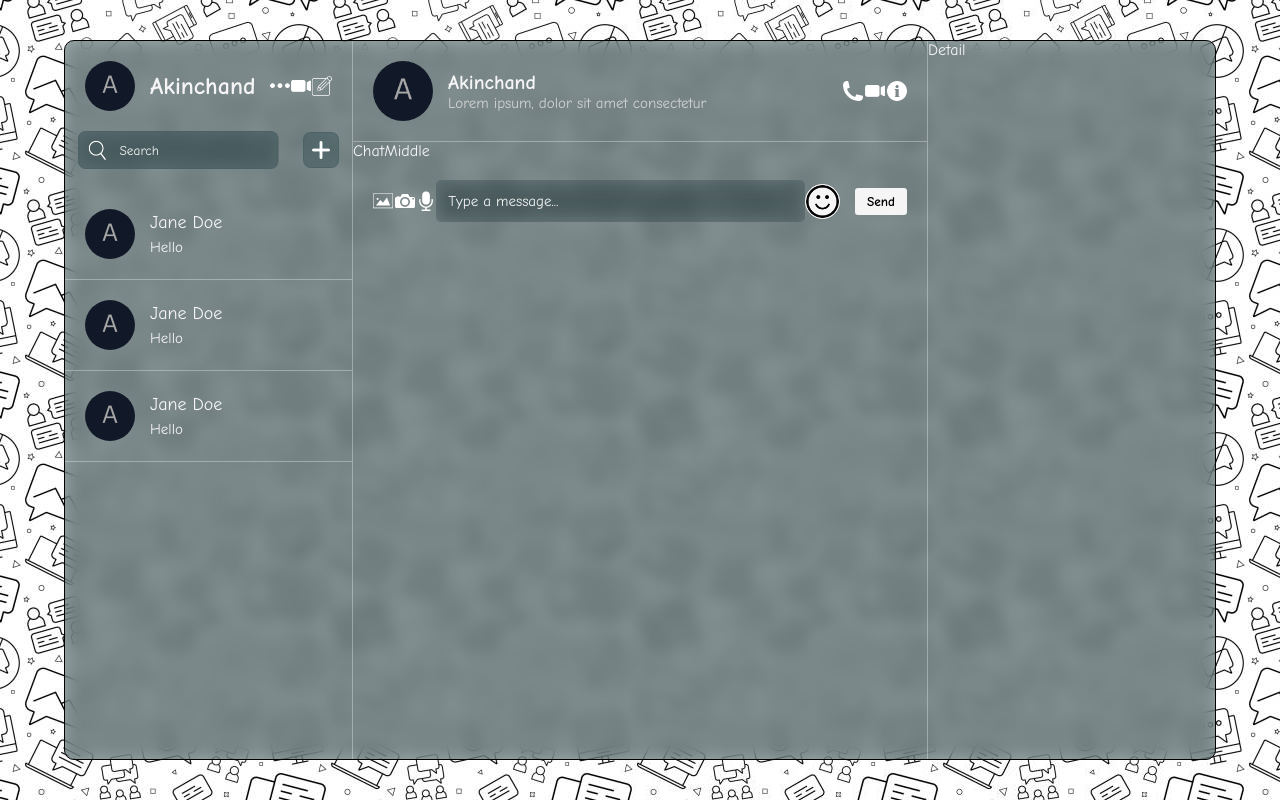
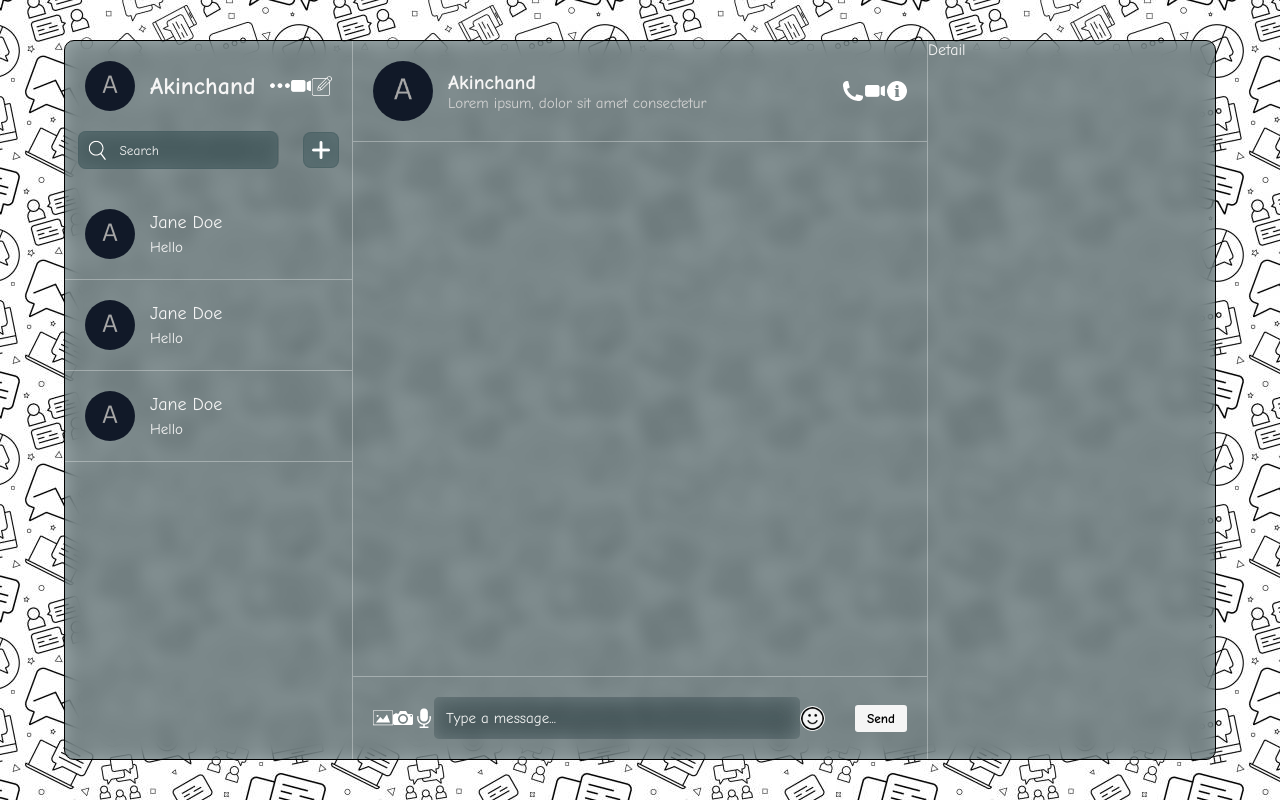
Before and after one commit to singh-shivam789/ping-me-react, a React (Vite) app: page / in a window 1280 px wide. Built offline with nearby package versions, Linux system fonts and the light colour scheme.

Commit message:
Add EmojiPicker and fix layout

```diff
--- a/package.json
+++ b/package.json
@@ -10,6 +10,7 @@
     "preview": "vite preview"
   },
   "dependencies": {
+    "emoji-picker-react": "^4.12.0",
     "react": "^18.2.0",
     "react-dom": "^18.2.0"
   },
--- a/src/components/chat/ChatBottom.jsx
+++ b/src/components/chat/ChatBottom.jsx
@@ -1,13 +1,28 @@
+import { useState } from "react";
 import UtilityIcons from "../list/userInfo/UtilityIcons"
+import EmojiPicker from "emoji-picker-react";
 export default function ChatBottom() {
+  const [showEmojiPicker, setShowEmojiPicker] = useState(false);
+  const [inputText, setInputText] = useState("")
+  const emojiClickHandler = (event) => {
+    setInputText((prevState) => prevState + event.emoji);
+  }
+
+  const inputTextHandler = (event) => {
+    setInputText(event.target.value)
+  }
+
   return (
     <div className="chatBottom">
-      <UtilityIcons user="chatBottom"/>
+      <UtilityIcons user="chatBottom" />
       <div className="typeBar">
-        <input type="text" placeholder="Type a message..."/>
+        <input type="text" onChange={inputTextHandler} value={inputText} placeholder="Type a message..." />
       </div>
       <div className="emojiSend">
-        <img className="emoji" src="/emoji.png" alt="emoji.png" />
+        <img onClick={() => { setShowEmojiPicker(prevState => !prevState) }} className="emoji" src="/emoji.png" alt="emoji.png" />
+        <div className="emojiPickerContainer">
+          <EmojiPicker open={showEmojiPicker} onEmojiClick={emojiClickHandler} className="emojiPicker" />
+        </div>
         <button className="sendButton">Send</button>
       </div>
     </div>
--- a/src/components/chat/ChatMiddle.jsx
+++ b/src/components/chat/ChatMiddle.jsx
@@ -2,6 +2,8 @@
 
 export default function ChatMiddle() {
   return (
-    <div>ChatMiddle</div>
+    <div className="chatMiddle">
+
+    </div>
   )
 }
--- a/src/components/chat/chat.css
+++ b/src/components/chat/chat.css
@@ -1,6 +1,9 @@
 .chat {
     flex: 2;
     border-right: 1.5px solid rgb(245, 245, 245, 0.35);
+    display: flex;
+    flex-direction: column;
+    height: 100%;
 }
 
 .chatBottom {
@@ -8,17 +11,19 @@
     display: flex;
     align-items: center;
     justify-content: space-between;
+    border-top: 1.5px solid rgb(245, 245, 245, 0.35);
+    margin-top: auto;
 
     .emojiSend {
         display: flex;
         align-items: center;
         justify-content: center;
-        gap: 15px
+        gap: 15px;
     }
 
     .typeBar {
         padding: 4px;
-        width: 70%;
+        width: 72%;
         background-color: rgb(69, 95, 99, 0.2);
         border-radius: 5px;
         color: whitesmoke !important;
@@ -26,7 +31,7 @@
     }
 
     .typeBar>input {
-        width: 96%;
+        width: 95%;
         overflow: hidden;
         padding: 8px;
         font-size: 15px;
@@ -53,9 +58,23 @@
 
     .emoji {
         cursor: pointer;
-        width: 35px;
+        width: 25px;
         border-radius: 50%;
         background-color: whitesmoke;
         border: 0.5px solid whitesmoke;
     }
+
+    .emojiPickerContainer{
+        position: relative;
+        .emojiPicker{
+            position: absolute;
+            left: -40px;
+            bottom: 40px;
+        }
+    }
 }
+
+.chatMiddle{
+    padding: 20px;
+    flex: 1;
+}
```
Also changed, not shown: 1 other file (tests, documents, lock files or other folders).
